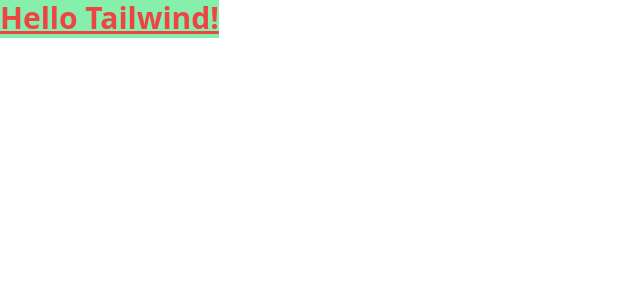
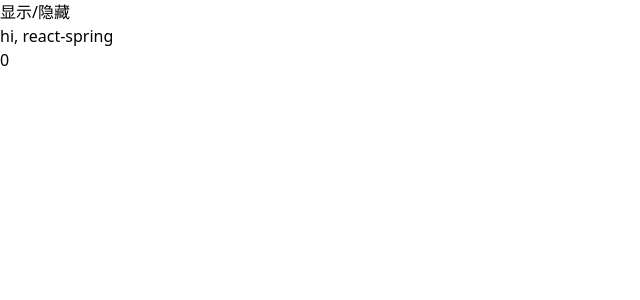
Before and after one commit to lfsmart/growing, a React (Vite) app: page / in a window 1280 px wide. Shown: the top 300 px of the page, without its empty margins (0-640 px from the left). Built offline with nearby package versions, Linux system fonts and the light colour scheme.

Commit message:
feat: react-spring

```diff
--- a/package.json
+++ b/package.json
@@ -10,6 +10,7 @@
     "preview": "vite preview"
   },
   "dependencies": {
+    "@react-spring/web": "^9.7.3",
     "ahooks": "^3.7.8",
     "react": "^18.2.0",
     "react-dom": "^18.2.0",
--- a/src/App.tsx
+++ b/src/App.tsx
@@ -4,7 +4,7 @@
   UseInsertionEffect, UseReducer, UseContext, ContextReducer,
   Memo, UseMemo, UseCallback, StartTransition, UseTransition,
   UseDeferredValue, UseId, Custom, FlushSync, ReactErrorBoundary,
-  Lazy, CreatePortal, Profiler, Tailwind
+  Lazy, CreatePortal, Profiler, Tailwind, ReactSpring
 } from '@/components';
 
 function App(): ReactNode {
@@ -31,7 +31,8 @@
       {/* <Lazy></Lazy> */}
       {/* <CreatePortal></CreatePortal> */}
       {/* <Profiler></Profiler> */}
-      <Tailwind></Tailwind>
+      {/* <Tailwind></Tailwind> */}
+      <ReactSpring.FadeIn></ReactSpring.FadeIn>
     </>
   );
 }
--- /dev/null
+++ b/src/components/ReactSpring/FadeIn/index.tsx
@@ -0,0 +1,25 @@
+import { ReactNode, useState } from "react";
+import { animated, useSpring } from "@react-spring/web";
+
+export const Animate = ({ isVisible, children }: { isVisible: boolean, children?: ReactNode }) => {
+  const styles = useSpring({
+    opacity: isVisible ? 1 : 0,
+    y: isVisible ? 0 : 24
+  });
+  return <animated.div style={ styles }>
+    { children }
+    <div>
+      <animated.span>{ styles.y.to( val => val ) }</animated.span>
+    </div>
+    </animated.div>
+}
+
+export const FadeIn = () => {
+  const [ isVisible, setVisible ] = useState( true );
+  return (
+    <div>
+      <button onClick={ () => setVisible( !isVisible ) }>显示/隐藏</button>
+      <Animate isVisible={ isVisible }> hi, react-spring</Animate>
+    </div>
+  )
+}
--- /dev/null
+++ b/src/components/ReactSpring/index.ts
@@ -0,0 +1,6 @@
+import { FadeIn } from "./FadeIn";
+
+
+export {
+  FadeIn
+}
--- a/src/components/index.ts
+++ b/src/components/index.ts
@@ -20,6 +20,7 @@
 import { CreatePortal } from './CreatePortal';
 import { Profiler } from './Profiler';
 import { Tailwind } from './Tailwind';
+import * as ReactSpring from './ReactSpring';
 
 export {
   UseRef,
@@ -43,5 +44,6 @@
   Lazy,
   CreatePortal,
   Profiler,
-  Tailwind
+  Tailwind,
+  ReactSpring
 }
```
Also changed, not shown: 2 other files (tests, documents, lock files or other folders).
